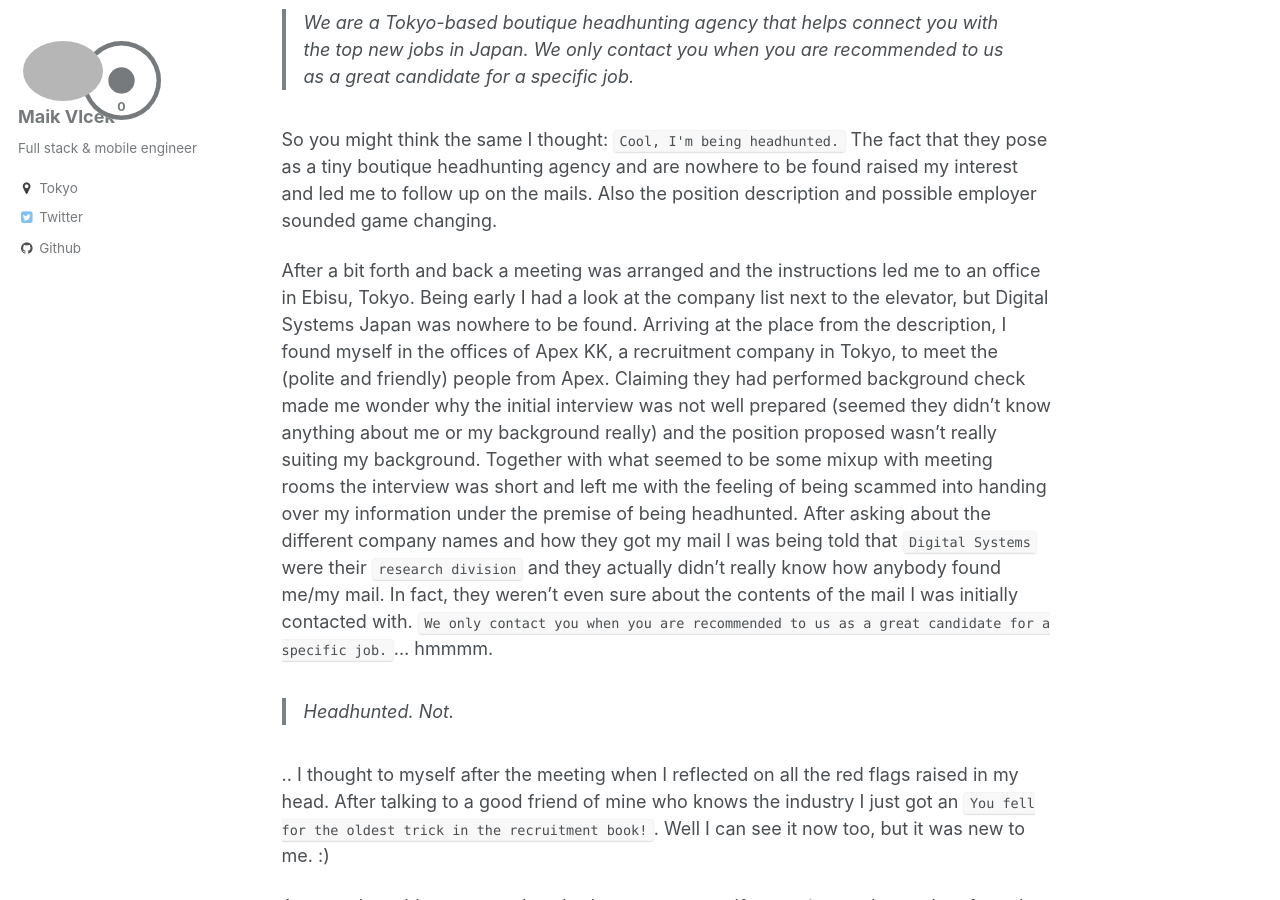
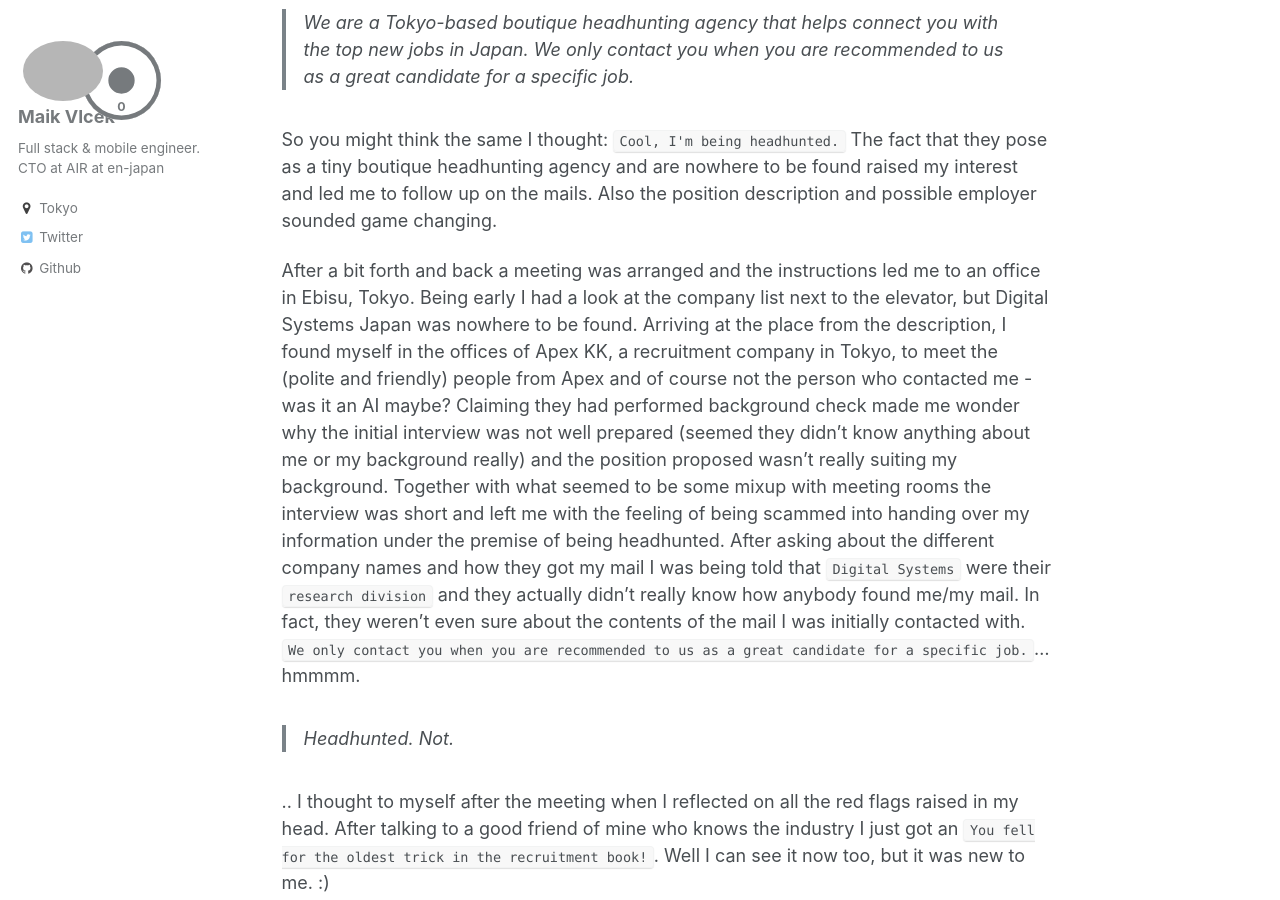
Before and after one commit to mediavrog/mediavrog.github.io, a Jekyll site: the page built from _posts/2017/2017-03-23-headhunted-not.md, in a window 1280 px wide and 900 px high, scrolled down 586 px. Built offline with Jekyll 4.4.1, drawn with Linux system fonts in a browser that asks for light colours.

Commit message:
title. rant edit

```diff
--- a/_config.yml
+++ b/_config.yml
@@ -108,7 +108,7 @@
 author:
   name             : "Maik Vlcek"
   avatar           : "bio-photo.png"
-  bio              : "Full stack & mobile engineer"
+  bio              : "Full stack & mobile engineer. CTO at AIR at en-japan"
   location         : "Tokyo"
   email            :
   uri              :
--- a/_posts/2017/2017-03-23-headhunted-not.md
+++ b/_posts/2017/2017-03-23-headhunted-not.md
@@ -33,8 +33,9 @@
 After a bit forth and back a meeting was arranged and the instructions led me to an office in Ebisu, Tokyo.
 Being early I had a look at the company list next to the elevator, but Digital Systems Japan was nowhere to be found.
 Arriving at the place from the description, I found myself in the offices of Apex KK, a recruitment company in Tokyo,
-to meet the (polite and friendly) people from Apex. Claiming they had performed background check made me
-wonder why the initial interview was not well prepared (seemed they didn't know anything about me or my background really)
+to meet the (polite and friendly) people from Apex and of course not the person who contacted me -
+was it an AI maybe? Claiming they had performed background check made me wonder why the initial interview
+was not well prepared (seemed they didn't know anything about me or my background really)
 and the position proposed wasn't really suiting my background. Together with what seemed to be some mixup with meeting
 rooms the interview was short and left me with the feeling of being scammed into handing over my information under
 the premise of being headhunted. After asking about the different company names and how they got my mail
```
